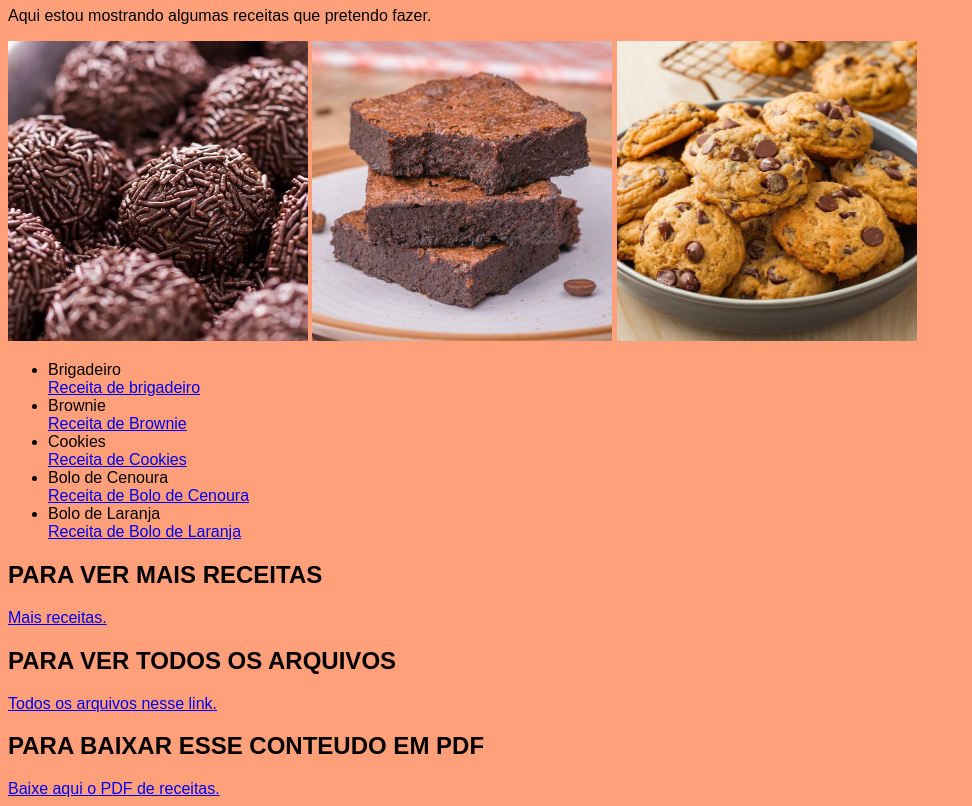
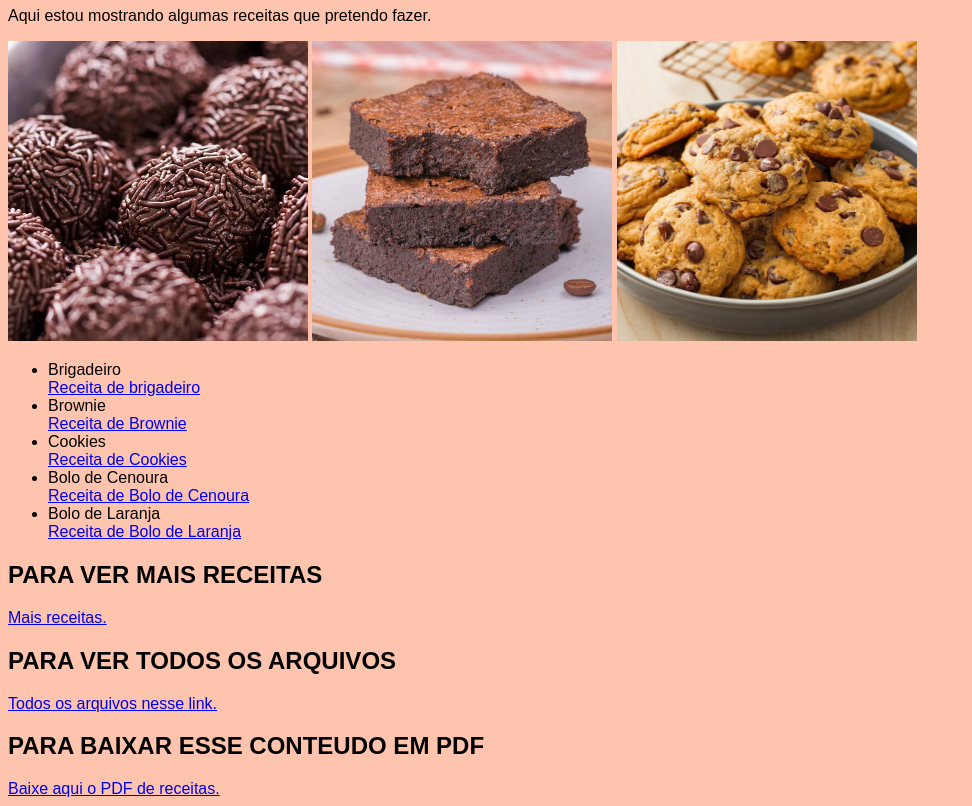
Before and after one commit to carolamy90/site-2024, a plain HTML site: page index.html in a window 1280 px wide. Shown: the part 73-879 px from the top of the page, without its empty margins (0-972 px from the left). Drawn offline with Linux system fonts and the light colour scheme.

Commit message:
Add files via upload

```diff
--- a/style.css
+++ b/style.css
@@ -2,7 +2,7 @@
 
 body
 {
-background-color:lightsalmon;
+background-color:#ffc4ad;
 color:black;
 font-size: 12pts;
 font-family: arial;
```
